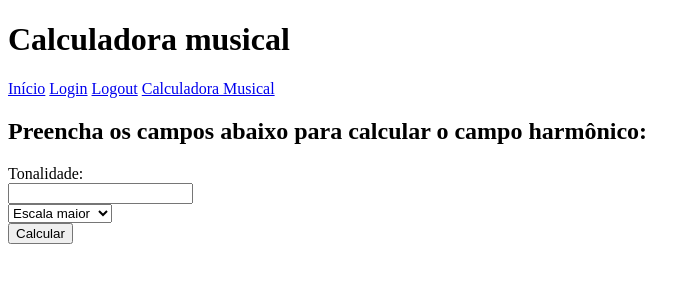
After one commit to sandro20231/calcmusic, a Django app: page /calculadora/ in a window 1280 px wide. The commit adds this page. Shown: the top 300 px of the page, without its empty margins (0-700 px from the left). Run offline with Django 5.2, Linux system fonts and the light colour scheme.

Commit message:
html inicial da calculadora

```diff
--- /dev/null
+++ b/projeto/calcmusic/app/templates/app/calculadora.html
@@ -0,0 +1,16 @@
+{% extends 'app/layout.html' %}
+{% block body %}
+<h2>Preencha os campos abaixo para calcular o campo harmônico:</h2>
+<form>
+    <label>Tonalidade:</label><br>
+    <input type="text" name="tonalidade"><br>
+    <select name="escala">
+        <option value="escalaMaior">Escala maior</option>
+        <option value="escalaMenor">Escala menor</option>
+    </select><br>
+    <button type="submit">Calcular</button>
+</form>
+<div class="lig">
+
+</div>
+{% endblock %}
--- a/projeto/calcmusic/app/templates/app/index.html
+++ b/projeto/calcmusic/app/templates/app/index.html
@@ -5,4 +5,5 @@
 {{ erro }}
 {% endif %}
 <p>Bem vindos a páigna inicial</p>
+
 {% endblock %}
--- a/projeto/calcmusic/app/templates/app/layout.html
+++ b/projeto/calcmusic/app/templates/app/layout.html
@@ -17,6 +17,7 @@
         <a href="{% url 'index' %}">Início</a>
         <a href="{% url 'login' %}">Login</a>
         <a href="{% url 'logout' %}">Logout</a>
+        <a href="{% url 'calculadora' %}">Calculadora Musical</a>
         <!-- Links -->
     </nav>
     {% block body %}
--- a/projeto/calcmusic/app/urls.py
+++ b/projeto/calcmusic/app/urls.py
@@ -5,5 +5,6 @@ urlpatterns = [
     path("", views.index, name="index"),
     path("login/", views.login_v, name="login"),
     path("logout/", views.logout_v, name="logout"),
+    path("calculadora/", views.calculadora, name="calculadora")
 
 ]
--- a/projeto/calcmusic/app/views.py
+++ b/projeto/calcmusic/app/views.py
@@ -32,3 +32,7 @@ def login_v(request):
 def logout_v(request):
     logout(request)
     return render(request, "app/login.html", {"erro": "Usuário não logado"})
+
+
+def calculadora(request):
+    return render(request, "app/calculadora.html")
```
Also changed, not shown: projeto/calcmusic/db.sqlite3.
